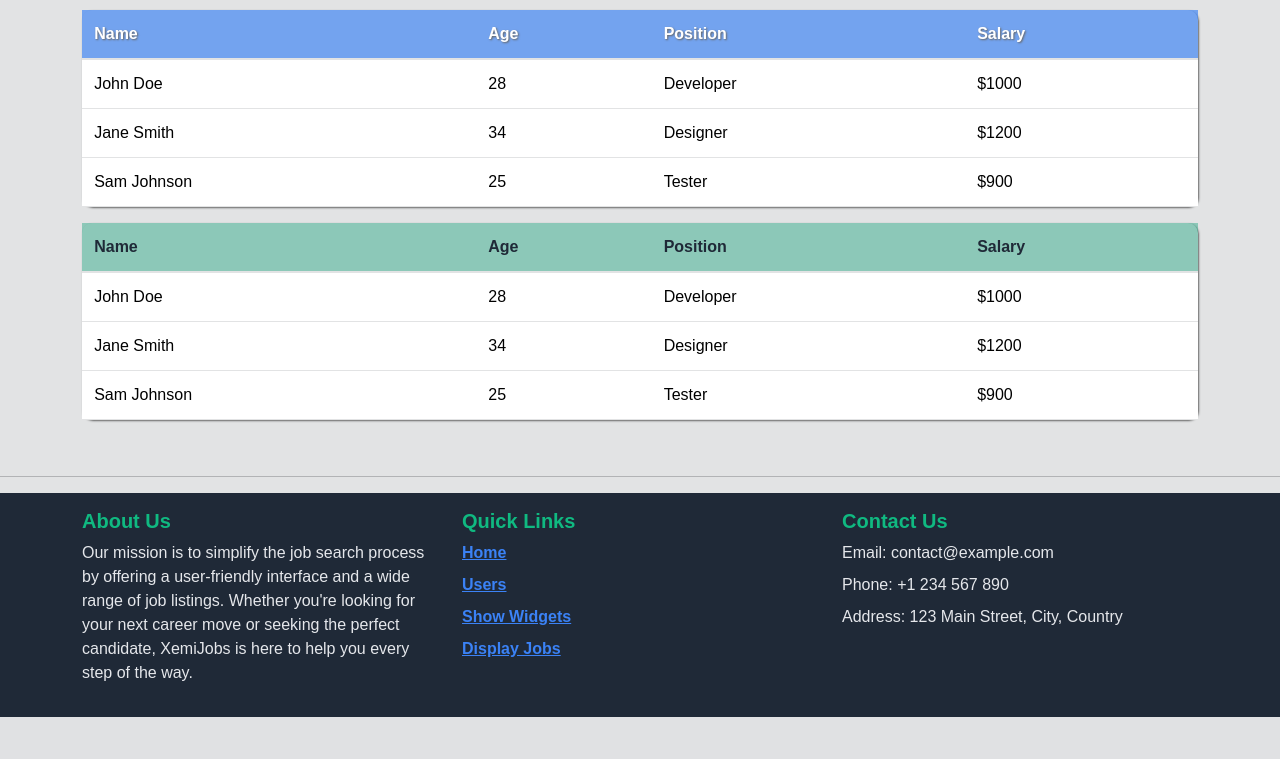
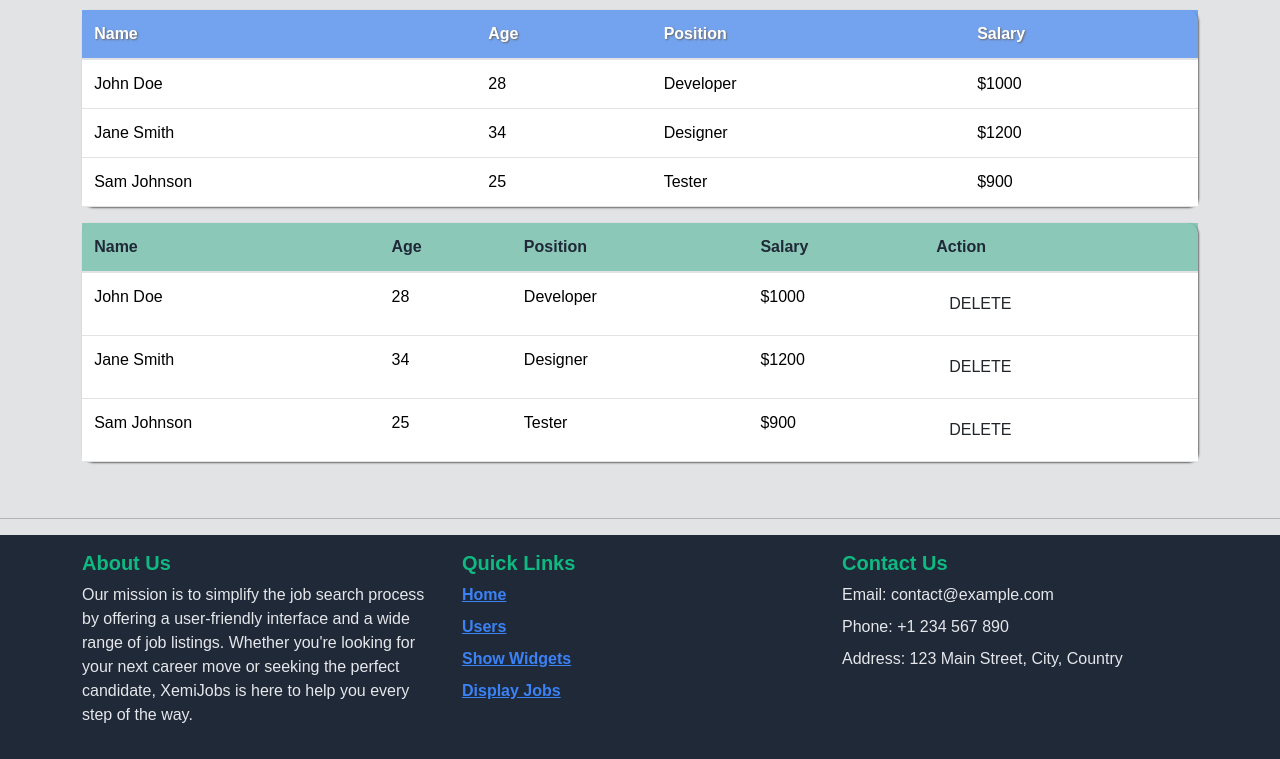
Before and after one commit to Vgarcan/CodeInstitute-proj03-v002, a Flask app: page /widgets/1 in a window 1280 px wide. Shown: the part 2265-3024 px from the top of the page. Before the commit the page ends 2982 px from the top, so only its background shows below. Run offline with Flask 3, Linux system fonts and the light colour scheme; a database or web service that is not in the repository returns one stand-in record (values such as "Sample title").

Commit message:
FEATURE: delete user application added to dashboard

```diff
--- a/xemijobs/applications/views.py
+++ b/xemijobs/applications/views.py
@@ -49,7 +49,7 @@ def apply(adv_id):
         return redirect(url_for('users.dashboard'))
 
 
-@applications.route('/delete-application/<appli_id>', methods=['POST'])
+@applications.route('/delete-application/<appli_id>', methods=['GET','POST'])
 @login_required
 def delete_user_appl(appli_id):
 
--- a/xemijobs/templates/widgets/table-green.html
+++ b/xemijobs/templates/widgets/table-green.html
@@ -1,17 +1,24 @@
+{% set context = {'appl_id': 'hola'} %}
 <table class="table table-hover table-green">
     <thead>
         <tr>
             {% for header in table_headers %}
                 <th scope="col">{{ header }}</th>
             {% endfor %}
+                <th>Action</th>
         </tr>
     </thead>
     <tbody>
         {% for row in table_data %}
             <tr>
-                {% for value in row.values() %}
-                    <td>{{ value }}</td>
+                {% for key in row %}
+                    {% if key == 'id' %}
+                        {% set context = context.update({'appl_id': row.get(key) }) %}
+                    {% elif key != 'user_id' %}
+                        <td>{{ row.get(key) }}</td>
+                    {% endif %}
                 {% endfor %}
+                <td><a href="{{ url_for('applications.delete_user_appl', appli_id= context.appl_id) }}" class="btn">DELETE</a></td>
             </tr>
         {% endfor %}
     </tbody>
--- a/xemijobs/users/templates/users/dashboard.html
+++ b/xemijobs/users/templates/users/dashboard.html
@@ -3,4 +3,10 @@
 {% block main_content %}
 
     <h1>this is user's DASHBOARD</h1>
+    <div class="container">
+        <div class="row">
+
+            {% include "widgets/table-green.html" %}
+        </div>
+    </div>
 {% endblock main_content %}
```
Also changed, not shown: xemijobs/users/views.py (+12 -1 lines).
